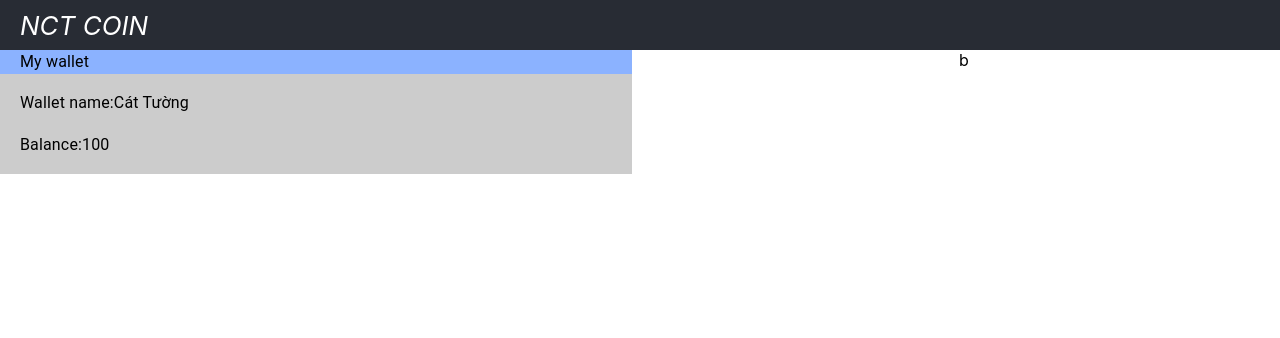
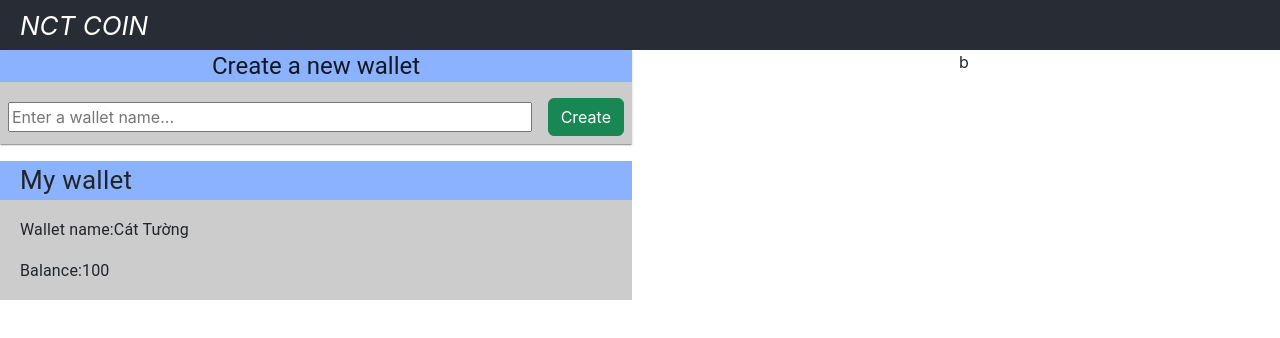
Before and after one commit to NguyenCatTuong/nct-coin, a React (Create React App) app: page / in a window 1280 px wide. Shown: the top 338 px of the page. Built offline with nearby package versions, Linux system fonts and the light colour scheme.

Commit message:
Create new wallet

```diff
--- a/public/index.html
+++ b/public/index.html
@@ -15,6 +15,7 @@
       user's mobile device or desktop. See https://developers.google.com/web/fundamentals/web-app-manifest/
     -->
     <link rel="manifest" href="%PUBLIC_URL%/manifest.json" />
+    <link href="https://cdn.jsdelivr.net/npm/bootstrap@5.2.3/dist/css/bootstrap.min.css" rel="stylesheet" integrity="sha384-rbsA2VBKQhggwzxH7pPCaAqO46MgnOM80zW1RWuH61DGLwZJEdK2Kadq2F9CUG65" crossorigin="anonymous">
     <!--
       Notice the use of %PUBLIC_URL% in the tags above.
       It will be replaced with the URL of the `public` folder during the build.
@@ -39,5 +40,6 @@
       To begin the development, run `npm start` or `yarn start`.
       To create a production bundle, use `npm run build` or `yarn build`.
     -->
+    <script src="https://cdn.jsdelivr.net/npm/bootstrap@5.2.3/dist/js/bootstrap.bundle.min.js" integrity="sha384-kenU1KFdBIe4zVF0s0G1M5b4hcpxyD9F7jL+jjXkk+Q2h455rYXK/7HAuoJl+0I4" crossorigin="anonymous"></script>
   </body>
 </html>
--- a/src/components/Wallet/Wallet.css
+++ b/src/components/Wallet/Wallet.css
@@ -6,10 +6,12 @@
 }
 
 .wallet-header {
-    font-size: calc(10px + 2vmin);
+    font-size: calc(10px + 2vmin) !important;
     background-color: #8bb2ff;
     width: 100%;
+    min-height: 36px;
     display: flex;
+    align-items: center;
     padding-left: 20px;
 }
 
@@ -30,5 +32,12 @@
 }
 
 .detail {
-    font-size: 180px;
+    font-size: 18px;
 }
+
+.create-wallet-content {
+    width: 100%;
+    display: flex;
+    justify-content: space-between;
+    align-items: center;
+}
--- a/src/components/Wallet/Wallet.js
+++ b/src/components/Wallet/Wallet.js
@@ -1,8 +1,57 @@
 import './Wallet.css'
-import { Box, Typography } from '@mui/material';
+import { Box, Button, Card, CardActionArea, CardActions, CardContent, Divider, Typography } from '@mui/material';
+import { useState } from 'react';
 
 function Wallet() {
+
+    const [walletName, setWalletName] = useState("");
+
+    function handelCreateWalletChange(e) {
+        console.log(e.target.value);
+        setWalletName(e.target.value);
+    }
+
+    function handelCreateWalletSubmit(e) {
+        // console.log(e.target);
+        e.preventDefault();
+        if (walletName === "") {
+            return;
+        }
+        const formValue = {
+            name: walletName,
+        };
+        setWalletName("");
+    }
+
     return (
+        <Box>
+            <Card sx={{ borderRadius: 0, bgcolor: '#ccc'}}>
+                <CardActionArea >
+                    <CardContent sx={{w: '100%', padding: 0}}>
+                        <Typography sx={{d: 'flex', justifyContent:'flex-start', w: '100%', bgcolor: '#8bb2ff' }} gutterBottom variant="h5" component="div">
+                            Create a new wallet
+                        </Typography>
+                    </CardContent>
+                </CardActionArea>
+                <CardActions>
+                    <form className='create-wallet-content' onSubmit={handelCreateWalletSubmit}>
+                        <Box sx={{ flex: 1, mr: 2 }}>
+                            <input
+                                style={{ width: '100%' }}
+                                type="text"
+                                placeholder="Enter a wallet name..."
+                                onChange={handelCreateWalletChange}
+                            />
+                        </Box>
+                        <button className="btn btn-success btnCreateWallet">
+                            Create
+                        </button>
+                    </form>
+                </CardActions>
+            </Card>
+
+            <Divider sx={{mb: 2}} />
+
             <Box className='wallet-wrap'>
                 <Typography className="wallet-header">My wallet</Typography>
                 <Box className="wallet-content">
@@ -16,6 +65,8 @@ function Wallet() {
                     </Box>
                 </Box>
             </Box>
+        </Box>
+
     )
 }
 
--- /dev/null
+++ b/src/constants/colors.js
@@ -0,0 +1,3 @@
+export const COLORS = {
+    HEADER: '#8bb2ff',
+}
```
Lines whose indentation alone changed are shown as unchanged.
